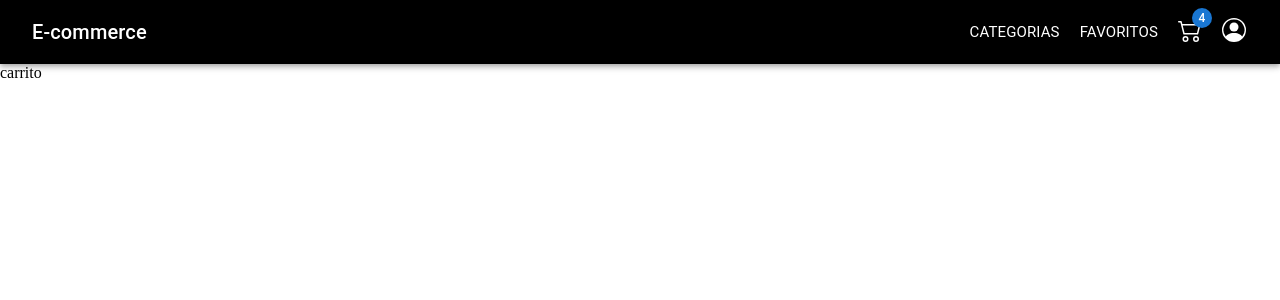
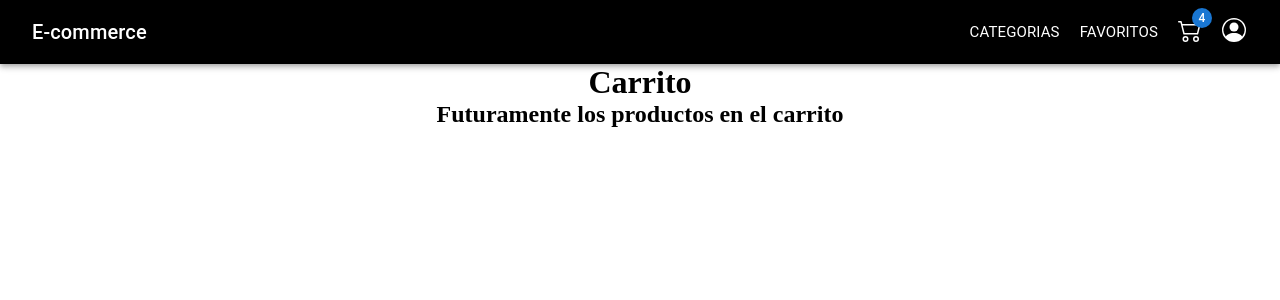
Before and after one commit to agustinharmann/comision-43290, a React (Vite) app: page /cart in a window 1280 px wide. Shown: the top 300 px of the page. Built offline with nearby package versions, Linux system fonts and the light colour scheme.

Commit message:
agrego escritura en carrito

```diff
--- a/src/components/pages/cart/Cart.jsx
+++ b/src/components/pages/cart/Cart.jsx
@@ -1,7 +1,8 @@
 const Cart = () => {
   return (
-    <div>
-      carrito
+    <div style={{display: 'flex', alignItems: 'center', flexDirection: 'column'}}>
+      <h1>Carrito</h1>
+      <h2>Futuramente los productos en el carrito</h2>
     </div>
   );
 };
```
